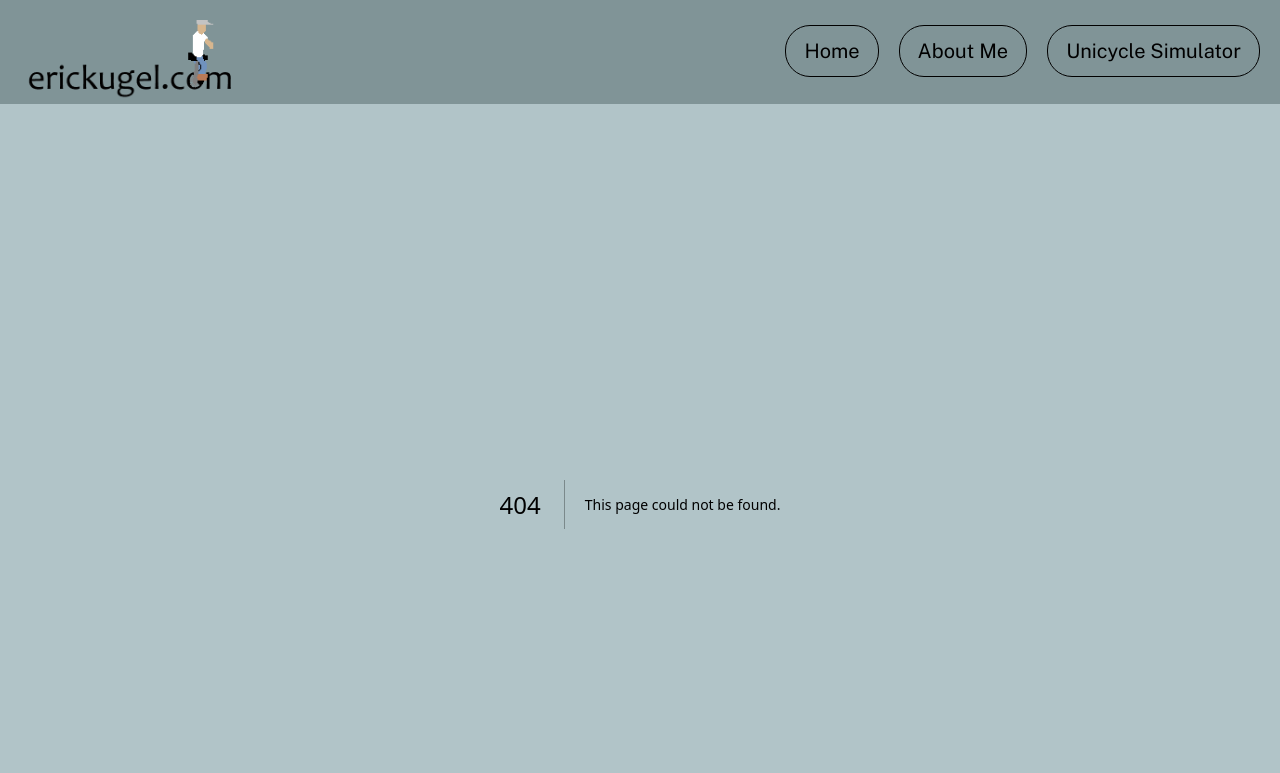
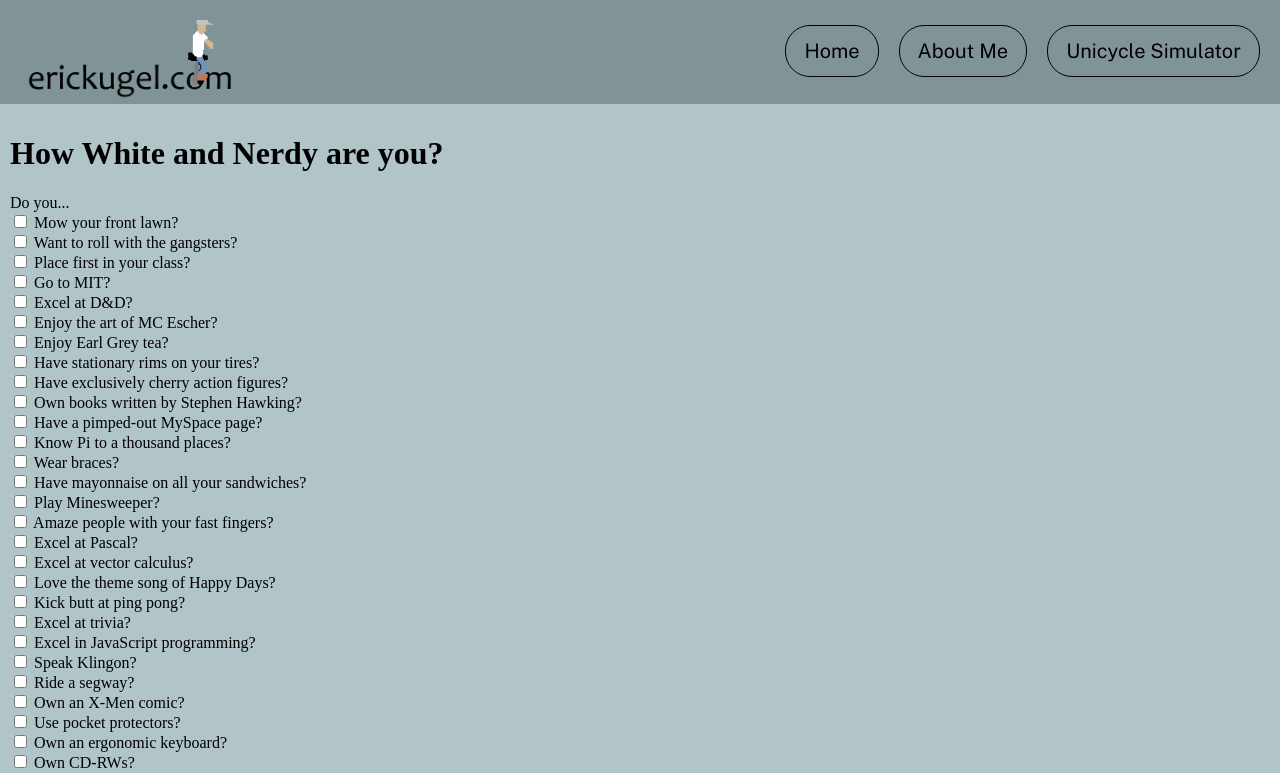
Before and after one commit to EricKugel/homepage-for-my-dog, a Next.js app: page /white-and-nerdy-calculator in a window 1280 px wide. Before the commit this address had no page. Shown: the top 773 px of the page. Built offline with nearby package versions, Linux system fonts and the light colour scheme.

Commit message:
Important updates

```diff
--- a/pages/index.js
+++ b/pages/index.js
@@ -22,7 +22,7 @@
           image = "/panel/linkedin.png"
           avatar = "/panel/linkedin-avatar.png"
           title = "Eric Kugel"
-          subtitle = "Computer Science and Math at University of Minnesota."
+          subtitle = "CS and Math at UMN, supervisor at Burlington."
           link = "https://www.linkedin.com/in/erickugel/"
         ></Panel>
         <Panel
--- /dev/null
+++ b/pages/white-and-nerdy-calculator.js
@@ -0,0 +1,88 @@
+import {useEffect} from "react";
+
+const White = () => {
+    var calculate;
+    useEffect(() => {
+        calculate = () => {
+            const checks = document.getElementById("form").children[0].children;
+            var checked = 0;
+            var total = 0;
+            for (var i = 0; i < checks.length; i++) {
+                var child = checks[i];
+                if (child.type == "checkbox") {
+                    total += 1;
+                }
+                if (child.checked) {
+                    checked += 1;
+                }
+            }
+
+            var percent = checked / total * 100;
+            percent = Math.round(percent * 100) / 100;
+            document.getElementById("form").innerText = (
+                "You are " + percent + "% white and nerdy!"
+            )
+            console.log("YOU ARE " + percent + " PERCENT WHITE 'N' NERDY");
+        }
+        document.getElementById("button").onclick = calculate;
+    }, []);
+
+    return (
+        <div id = "wrapper" style = {{padding: "10px"}}>
+            <h1>
+                How White and Nerdy are you?
+            </h1>
+
+            <div id = "form">
+                Do you...
+                <form>
+                         <input type="checkbox"/> Mow your front lawn?
+                    <br/><input type="checkbox"/> Want to roll with the gangsters?
+                    <br/><input type="checkbox"/> Place first in your class?
+                    <br/><input type="checkbox"/> Go to MIT?
+                    <br/><input type="checkbox"/> Excel at D&D?
+                    <br/><input type="checkbox"/> Enjoy the art of MC Escher?
+                    <br/><input type="checkbox"/> Enjoy Earl Grey tea?
+                    <br/><input type="checkbox"/> Have stationary rims on your tires?
+                    <br/><input type="checkbox"/> Have exclusively cherry action figures?
+                    <br/><input type="checkbox"/> Own books written by Stephen Hawking?
+                    <br/><input type="checkbox"/> Have a pimped-out MySpace page?
+                    <br/><input type="checkbox"/> Know Pi to a thousand places?
+                    <br/><input type="checkbox"/> Wear braces?
+                    <br/><input type="checkbox"/> Have mayonnaise on all your sandwiches?
+                    <br/><input type="checkbox"/> Play Minesweeper?
+                    <br/><input type="checkbox"/> Amaze people with your fast fingers?
+                    <br/><input type="checkbox"/> Excel at Pascal?
+                    <br/><input type="checkbox"/> Excel at vector calculus?
+                    <br/><input type="checkbox"/> Love the theme song of Happy Days?
+                    <br/><input type="checkbox"/> Kick butt at ping pong?
+                    <br/><input type="checkbox"/> Excel at trivia?
+                    <br/><input type="checkbox"/> Excel in JavaScript programming?
+                    <br/><input type="checkbox"/> Speak Klingon?
+                    <br/><input type="checkbox"/> Ride a segway?
+                    <br/><input type="checkbox"/> Own an X-Men comic?
+                    <br/><input type="checkbox"/> Use pocket protectors?
+                    <br/><input type="checkbox"/> Own an ergonomic keyboard?
+                    <br/><input type="checkbox"/> Own CD-RWs?
+                    <br/><input type="checkbox"/> Edit Wikipedia?
+                    <br/><input type="checkbox"/> Know quotes from the Holy Grail?
+                    <br/><input type="checkbox"/> Program projects for your friends?
+                    <br/><input type="checkbox"/> Have made a website?
+                    <br/><input type="checkbox"/> Own a fanny pack?
+                    <br/><input type="checkbox"/> Shop at the GAP?
+                    <br/><input type="checkbox"/> Enjoy bubble wrap?
+                    <br/><input type="checkbox"/> Participate in AV club?
+                    <br/><input type="checkbox"/> Participate in Glee club?
+                    <br/><input type="checkbox"/> Participate in chess club?
+                    <br/><input type="checkbox"/> Like either Kirk or Picard?
+                    <br/><input type="checkbox"/> Go to the Renaissance Faire?
+                    <br/><input type="checkbox"/> Have your name on your underwear?
+                </form>
+
+                <br/><button id = "button">Calculate!</button>
+            </div>
+        </div>
+    )
+}
+
+export default White;
```
